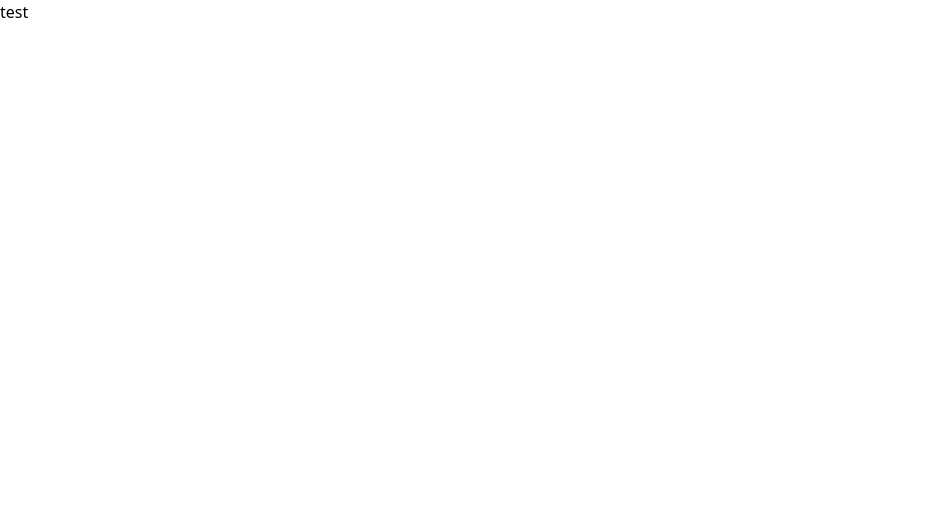
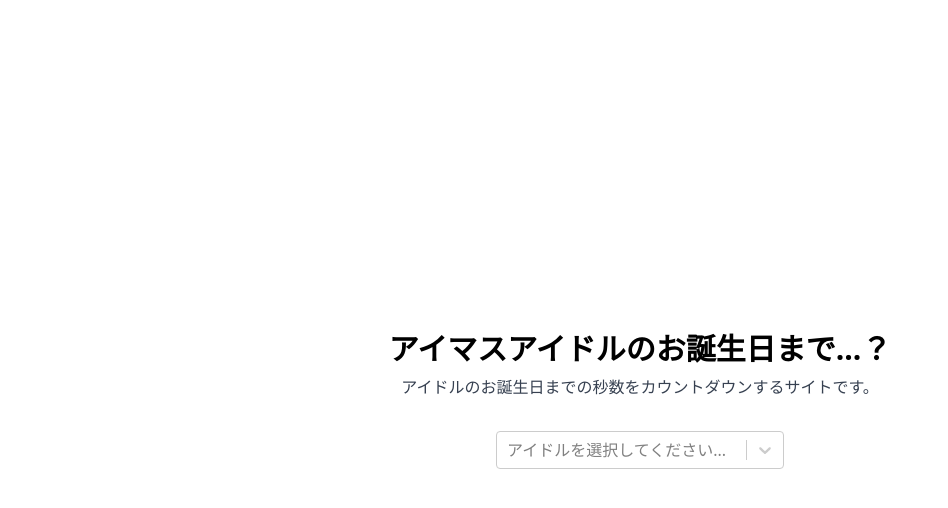
Before and after one commit to arrow2nd/idol-birthday-countdown, a Next.js app: page / in a window 1280 px wide. Shown: the top 508 px of the page, without its empty margins (0-948 px from the left). Built offline with nearby package versions, Linux system fonts and the light colour scheme.

Commit message:
feat: トップページを実装

```diff
--- a/components/404/index.tsx
+++ b/components/404/index.tsx
@@ -1,7 +1,9 @@
+import Layout from 'components/common/layout'
+
 const NotFound = (): JSX.Element => (
-  <div>
-    <h1>404 Notfound</h1>
-  </div>
+  <Layout>
+    <span className="text-xl">404 Notfound</span>
+  </Layout>
 )
 
 export default NotFound
--- /dev/null
+++ b/components/common/layout/index.tsx
@@ -0,0 +1,11 @@
+type Props = {
+  children: React.ReactNode
+}
+
+const Layout = ({ children }: Props): JSX.Element => (
+  <div className="flex flex-col justify-center items-center min-h-screen select-none">
+    {children}
+  </div>
+)
+
+export default Layout
--- a/components/common/seo/index.tsx
+++ b/components/common/seo/index.tsx
@@ -5,14 +5,20 @@
 import { site } from 'data/site'
 
 type SEOProps = {
-  idol: Idol
-  ogpImageUrl: string
+  idol?: Idol
+  ogpImageUrl?: string
 }
 
 const SEO = ({ idol, ogpImageUrl }: SEOProps) => {
-  const { titleTemplate, descTemplate, url, twitterUsername } = site
+  const {
+    titleTemplate,
+    descTemplate,
+    defaultOgpImageUrl,
+    url,
+    twitterUsername
+  } = site
 
-  const insertText = idol.name ? idol.name + 'さん' : 'アイマスアイドル'
+  const insertText = idol ? idol.name + 'さん' : 'アイマスアイドル'
 
   const title = titleTemplate.replace('%s', insertText)
   const desc = descTemplate.replace('%s', insertText)
@@ -24,13 +30,13 @@
       <meta property="og:url" content={url} />
       <meta property="og:title" content={title} />
       <meta property="og:description" content={desc} />
-      <meta property="og:image" content={ogpImageUrl} />
+      <meta property="og:image" content={ogpImageUrl || defaultOgpImageUrl} />
       <meta name="twitter:card" content="summary_large_image" />
       <meta name="twitter:creator" content={twitterUsername} />
       <meta name="twitter:url" content={url} />
       <meta name="twitter:title" content={title} />
       <meta name="twitter:description" content={desc} />
-      <meta name="twitter:image" content={ogpImageUrl} />
+      <meta name="twitter:image" content={ogpImageUrl || defaultOgpImageUrl} />
     </Head>
   )
 }
--- a/components/countdown/index.tsx
+++ b/components/countdown/index.tsx
@@ -2,6 +2,7 @@
 
 import type { ServerSideProps } from 'types/server-side-props'
 
+import Layout from 'components/common/layout'
 import SEO from 'components/common/seo'
 
 import { useInterval } from 'hooks/useInterval'
@@ -33,7 +34,7 @@
   }
 
   return (
-    <div className="flex flex-col justify-center items-center min-h-screen select-none">
+    <Layout>
       <SEO idol={idol} ogpImageUrl={ogpImageUrl} />
       <div className="space-y-12 text-center font-default">
         {typeof seconds !== 'undefined' ? (
@@ -42,7 +43,7 @@
           <Loading />
         )}
       </div>
-    </div>
+    </Layout>
   )
 }
 
--- /dev/null
+++ b/components/home/index.tsx
@@ -0,0 +1,37 @@
+import { useRouter } from 'next/router'
+import Select from 'react-select'
+
+import { Option } from 'types/select'
+
+import Layout from 'components/common/layout'
+import SEO from 'components/common/seo'
+
+type Props = {
+  options: Option[]
+}
+
+const Home = ({ options }: Props): JSX.Element => {
+  const router = useRouter()
+
+  return (
+    <Layout>
+      <SEO />
+      <div className="font-bold text-3xl">
+        アイマスアイドルのお誕生日まで...？
+      </div>
+      <p className="mt-2 text-gray-700">
+        アイドルのお誕生日までの秒数をカウントダウンするサイトです。
+      </p>
+      <Select
+        className="mt-8 w-72"
+        placeholder="アイドルを選択してください..."
+        options={options}
+        onChange={(e) => {
+          e?.value && router.push(e.value)
+        }}
+      />
+    </Layout>
+  )
+}
+
+export default Home
--- a/package.json
+++ b/package.json
@@ -15,7 +15,8 @@
     "next": "12.1.5",
     "react": "18.0.0",
     "react-dom": "18.0.0",
-    "react-rewards": "^2.0.3"
+    "react-rewards": "^2.0.3",
+    "react-select": "^5.3.0"
   },
   "devDependencies": {
     "@trivago/prettier-plugin-sort-imports": "^3.2.0",
--- a/pages/index.tsx
+++ b/pages/index.tsx
@@ -1,6 +1,31 @@
-import type { NextPage } from 'next'
+import type { InferGetStaticPropsType, NextPage } from 'next'
 
-// TODO: ランダムなアイドルのページに飛ばしたい
-const HomePage: NextPage = () => <div>test</div>
+import { Option } from 'types/select'
+
+import Home from 'components/home'
+
+import { idols } from 'data/idols'
+
+// ----------------------------------
+
+type Props = InferGetStaticPropsType<typeof getStaticProps>
+
+const HomePage: NextPage<Props> = (props: Props) => <Home {...props} />
 
 export default HomePage
+
+// ----------------------------------
+
+export const getStaticProps = async () => {
+  const options: Option[] = idols.map(({ id, name }) => ({
+    id,
+    value: id,
+    label: name
+  }))
+
+  return {
+    props: {
+      options
+    }
+  }
+}
--- /dev/null
+++ b/types/select.ts
@@ -0,0 +1,5 @@
+export type Option = {
+  id: string
+  value: string
+  label: string
+}
```
Also changed, not shown: 1 other file (tests, documents, lock files or other folders).
